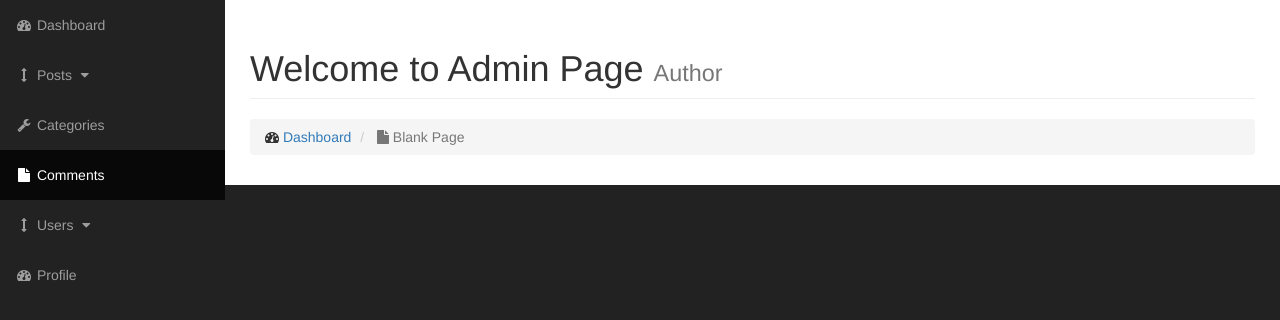
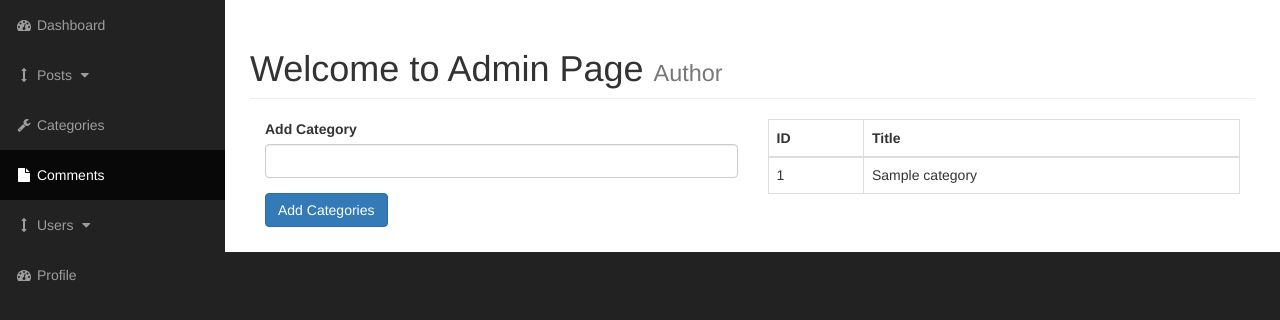
Before and after one commit to UmidAbdu/CMS, a PHP site: page /admin/categories.php in a window 1280 px wide. Shown: the part 51-371 px from the top of the page. Run offline with PHP 8.4, Linux system fonts and the light colour scheme; tables that the repository leaves empty or names only in its code hold one stand-in row (values such as "Sample post"); data that the repository does not hold is empty.

Commit message:
Working with categories

```diff
--- a/admin/categories.php
+++ b/admin/categories.php
@@ -1,13 +1,15 @@
-<?php include "../admin/includes/header.php"?>
+<?php include "includes/admin_header.php";
+include "../includes/db.php";
+
+?>
+
 <body>
 
 <div id="wrapper">
 
-    <?php if($connection) echo "hell yeah" ?>
-
     <!-- Navigation -->
 
-    <?php include "../admin/includes/navigation.php"?>
+    <?php include "includes/admin_navigation.php" ?>
 
     <div id="page-wrapper">
 
@@ -20,33 +22,74 @@
                         Welcome to Admin Page
                         <small>Author</small>
                     </h1>
-                    <ol class="breadcrumb">
-                        <li>
-                            <i class="fa fa-dashboard"></i>  <a href="index.php">Dashboard</a>
-                        </li>
-                        <li class="active">
-                            <i class="fa fa-file"></i> Blank Page
-                        </li>
-                    </ol>
+
+                    <div class="col-xs-6">
+                        <?php
+                        if(isset($_POST['submit'])){
+                            $cat_title = $_POST['cat_title'];
+                            if($cat_title == "" or empty($cat_title)){
+
+                                echo "This field should not be empty";
+
+                            } else{
+
+                                $query = "INSERT INTO categories(cat_title) ";
+                                $query .= "VALUE('{$cat_title}') ";
+                                $create_category = mysqli_query($connection, $query);
+
+                                if(!$create_category){
+
+                                    die('QUERY FAILED' . mysqli_error($connection));
+
+                                }
+                            }
+                        }
+
+                        ?>
+                        <form action="" method="post">
+                            <div class="form-group">
+                                <label for="cat-title">Add Category</label>
+                                <input type="text" class="form-control" name="cat_title">
+                            </div>
+                            <div class="form-group">
+                                <input class="btn btn-primary" type="submit" name="submit" value="Add Categories">
+                            </div>
+                        </form>
+                    </div> <!-- Add Category Form -->
+                    <?php
+                    $query = "SELECT * FROM categories";
+                    $select_categories = mysqli_query($connection, $query)
+                    ?>
+
+                    <div class="col-xs-6">
+                    <table class="table table-bordered table-hover">
+                        <thead>
+                        <tr>
+                            <th>ID</th>
+                            <th>Title</th>
+                        </tr>
+                        </thead>
+                        <tbody>
+                        <tr>
+                            <?php
+                            while ($row = mysqli_fetch_assoc($select_categories)){
+                                $cat_id = $row['cat_id'];
+                                $cat_title = $row['cat_title'];
+                            ?>
+                                    <tr>
+                            <td><?=$cat_id?></td>
+                            <td><?=$cat_title?></td>
+                        </tr>
+                            <?php
+} //closing tag
+?>
+                        </tr>
+                        </tbody>
+                    </table>
+                    </div>
+
+
+
                 </div>
             </div>
-            <!-- /.row -->
-
-        </div>
-        <!-- /.container-fluid -->
-
-    </div>
-    <!-- /#page-wrapper -->
-
-</div>
-<!-- /#wrapper -->
-
-<!-- jQuery -->
-<script src="js/jquery.js"></script>
-
-<!-- Bootstrap Core JavaScript -->
-<script src="js/bootstrap.min.js"></script>
-
-</body>
-
-</html>
+<?php include "includes/admin_footer.php";
--- /dev/null
+++ b/admin/includes/admin_footer.php
@@ -0,0 +1,20 @@
+<!-- /.row -->
+
+</div>
+<!-- /.container-fluid -->
+
+</div>
+<!-- /#page-wrapper -->
+
+</div>
+<!-- /#wrapper -->
+
+<!-- jQuery -->
+<script src="js/jquery.js"></script>
+
+<!-- Bootstrap Core JavaScript -->
+<script src="js/bootstrap.min.js"></script>
+
+</body>
+
+</html>
--- a/admin/includes/header.php
+++ b/admin/includes/admin_header.php
@@ -1,4 +1,3 @@
-
 <!DOCTYPE html>
 <html lang="en">
 
--- a/admin/includes/navigation.php
+++ b/admin/includes/admin_navigation.php
@@ -48,7 +48,7 @@
                 </ul>
             </li>
             <li>
-                <a href="bootstrap-grid.html"><i class="fa fa-fw fa-wrench"></i> Categories </a>
+                <a href="../../admin/categories.php"><i class="fa fa-fw fa-wrench"></i> Categories </a>
             </li>
 
             <li class="active">
```
Also changed, not shown: admin/index.php (+4 -29 lines).
